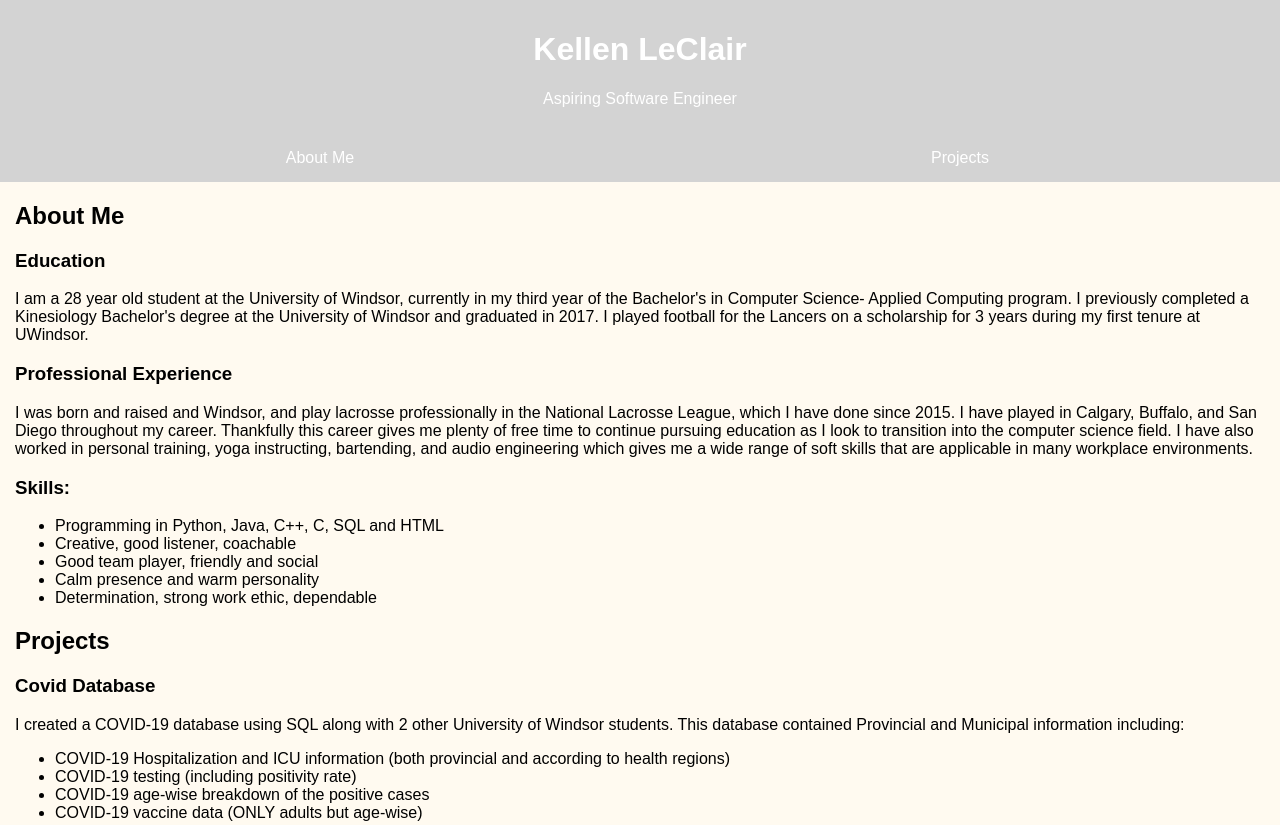
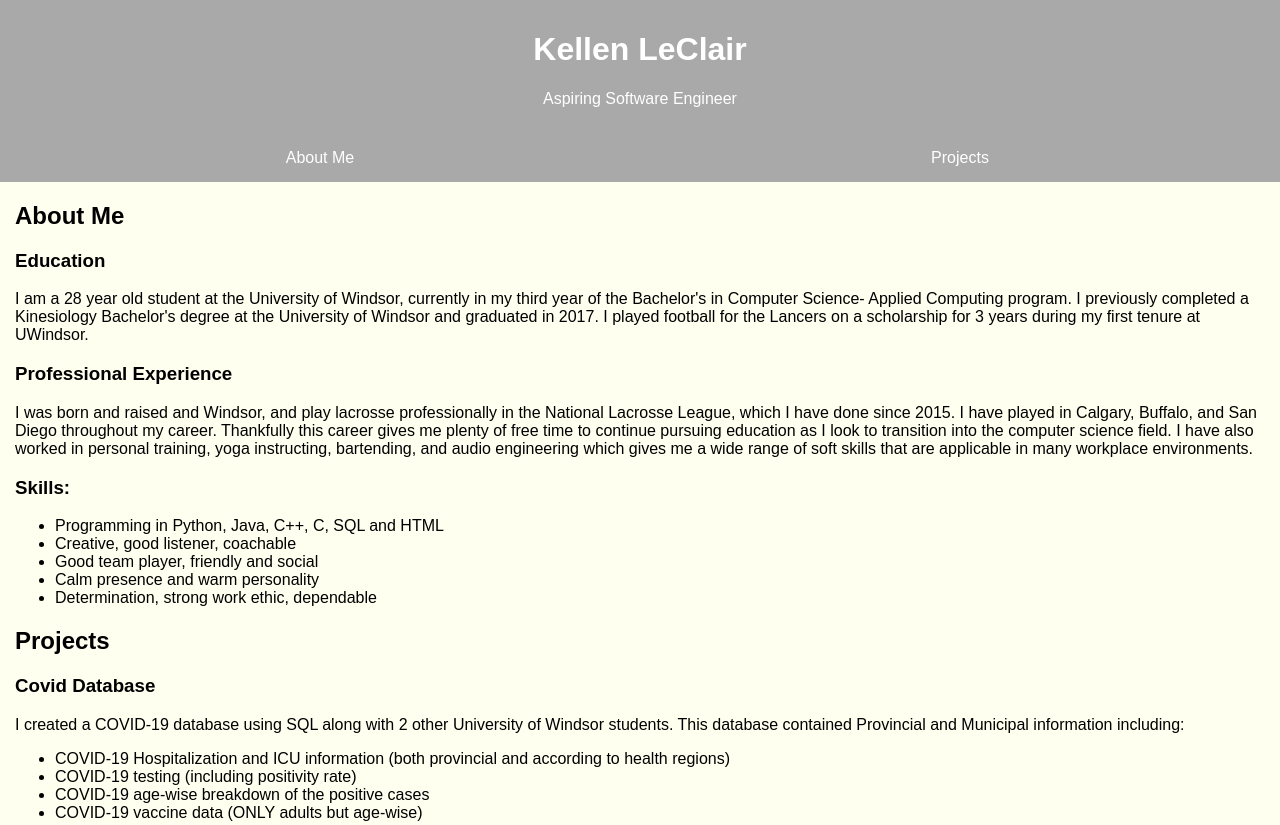
Before and after one commit to kj5210/3340A1, a plain HTML site: page index.html in a window 1280 px wide. Shown: the top 825 px of the page. Drawn offline with Linux system fonts and the light colour scheme.

Commit message:
Update a1.css

```diff
--- a/a1.css
+++ b/a1.css
@@ -2,18 +2,18 @@ body {
     font-family: Arial, sans-serif;
     margin: 0;
     padding: 0;
-    background-color: floralwhite;
+    background-color: ivory;
 }
 
 header {
-    background-color: lightgray;
+    background-color: darkgray;
     color: white;
     padding: 10px 0;
     text-align: center;
 }
 
 nav ul {
-    background-color: lightgray;
+    background-color: darkgray;
     overflow: hidden;
     padding: 0;
     margin: 0;
@@ -44,7 +44,7 @@ section {
 }
 
 .project-item img {
-    width: 50%;
+    max-width: 50%;
     height: auto;
-    max-width: 100%;
+    object-fit: contain;
 }
```
